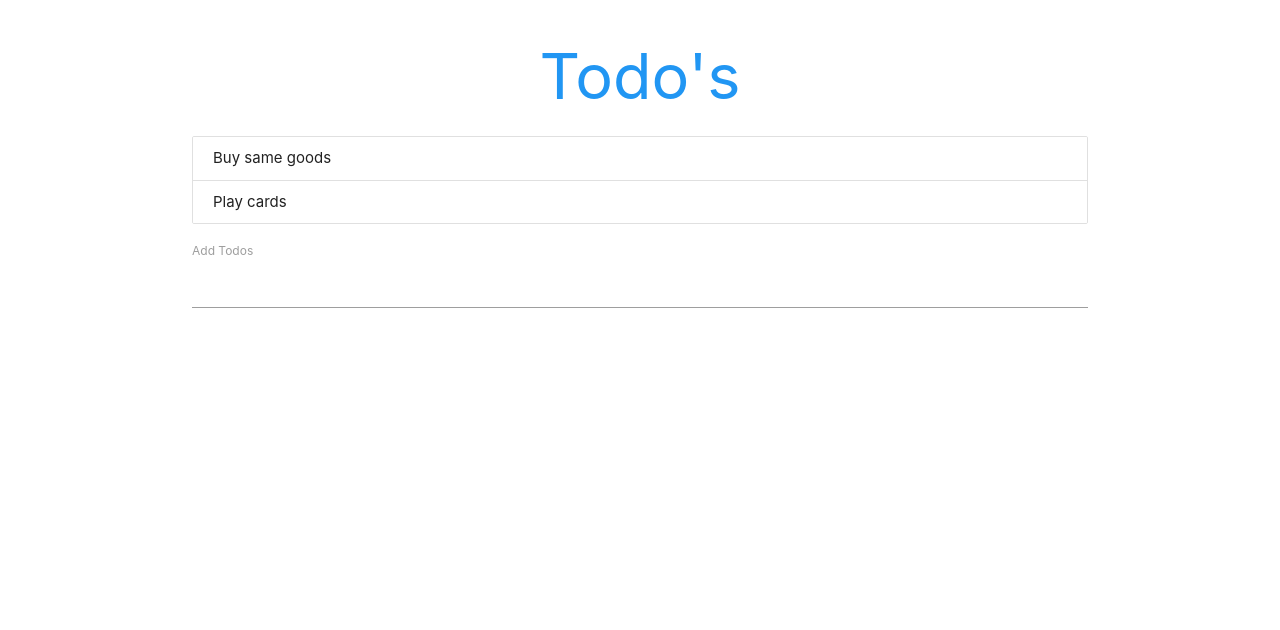
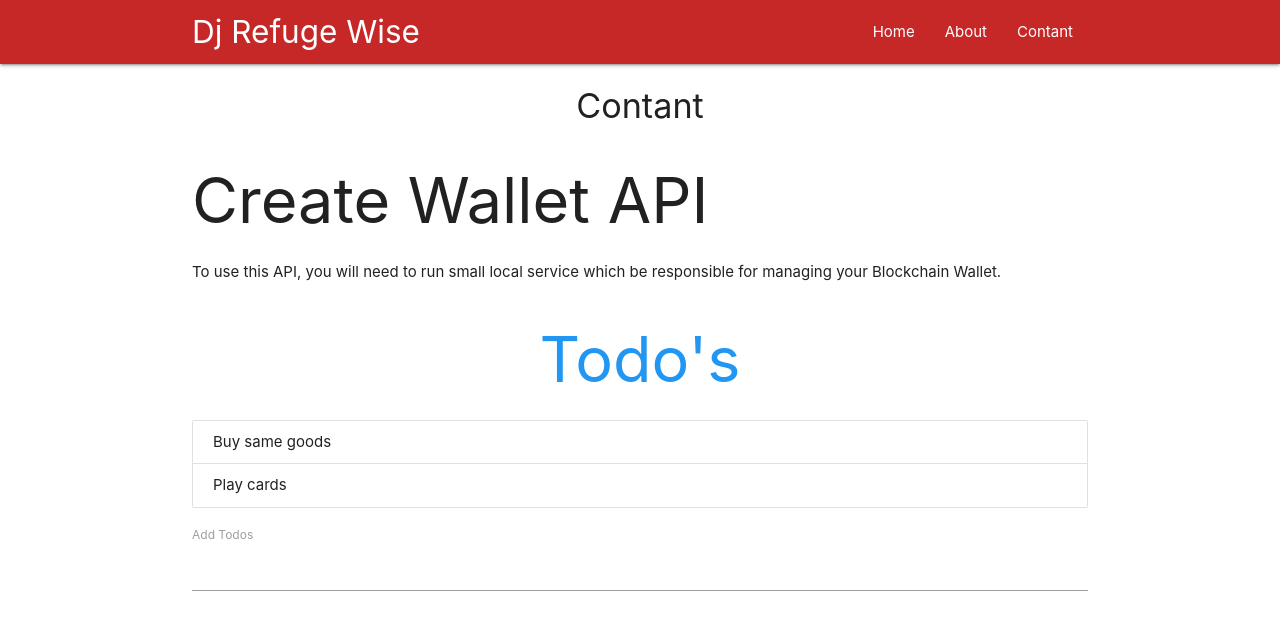
Before and after one commit to wagolemusa/reactpractice, a React (Create React App) app: page /contact in a window 1280 px wide. Shown: the top 630 px of the page. Built offline with nearby package versions, Linux system fonts and the light colour scheme.

Commit message:
creat routes

```diff
--- a/package.json
+++ b/package.json
@@ -5,6 +5,7 @@
   "dependencies": {
     "react": "^16.5.2",
     "react-dom": "^16.5.2",
+    "react-router-dom": "^4.3.1",
     "react-scripts": "2.0.4"
   },
   "scripts": {
--- a/src/App.js
+++ b/src/App.js
@@ -1,6 +1,11 @@
 import React, { Component } from 'react';
+import Navbar from './components/Navbar'
 import Todos from './Todos';
 import AddTodos from './AddTodos';
+import { BrowserRouter, Route } from 'react-router-dom';
+import About from './components/About';
+import Contant from './components/Contant';
+import Home from './components/Home';
 
 class App extends Component{
   state = {
@@ -31,12 +36,25 @@ class App extends Component{
 
   render(){
     return (
-      <div className="app-connect container">
-        <h1 className="center blue-text">Todo's</h1>
-        <Todos todos={this.state.todos} deleteTodo={this.deleteTodo} value={this.state.content}/>
-        <AddTodos addTodo={this.addTodo} />
+      <BrowserRouter>
+        <div className="app">
+          <Navbar />
+          <Route exact path='/home' component={Home} />
+          <Route path='/about' component={About} />
+          <Route path='/contact' component={Contant} />
 
+
+        <div className="app-connect container">
+
+          <h1 className="center blue-text">Todo's</h1>
+          <Todos todos={this.state.todos} deleteTodo={this.deleteTodo}/>
+          <AddTodos addTodo={this.addTodo} />
+
+        </div>
       </div>
+
+        </BrowserRouter>
+
     )
   }
 }
--- /dev/null
+++ b/src/components/About.js
@@ -0,0 +1,13 @@
+import React from 'react'
+
+const About = () => {
+    return (
+        <div className="container">
+            <h4 className="center">About</h4>
+            <h1>Create Wallet API</h1>
+            <p>To use this API, you will need to run small local service which be responsible for managing your Blockchain Wallet. </p>
+        </div>
+    )
+}
+
+export default About
--- /dev/null
+++ b/src/components/Contant.js
@@ -0,0 +1,13 @@
+import React from 'react'
+
+const Contant = () => {
+    return (
+        <div className="container">
+            <h4 className="center">Contant</h4>
+            <h1>Create Wallet API</h1>
+            <p>To use this API, you will need to run small local service which be responsible for managing your Blockchain Wallet. </p>
+        </div>
+    )
+}
+
+export default Contant
--- /dev/null
+++ b/src/components/Home.js
@@ -0,0 +1,13 @@
+import React from 'react'
+
+const Home = () => {
+    return (
+        <div className="container">
+            <h4 className="center">Home</h4>
+            <h1>Invest</h1>
+            <p>Exchange and transact bitcoin, ethereum, and bitcoin cash using the world’s most trusted and secure cryptocurrency wallet.</p>
+        </div>
+    )
+}
+
+export default Home
--- /dev/null
+++ b/src/components/Navbar.js
@@ -0,0 +1,19 @@
+import React from 'react'
+
+const Navbar = () => {
+    return (
+        <nav className="nav-wrapper red darken-3">
+            <div className="container">
+                <a className="brand-logo">Dj Refuge Wise</a>
+                <ul className="right">
+                    <li><a href="/home">Home</a></li>
+                    <li><a href="/about">About</a></li>
+                    <li><a href="/contact">Contant</a></li>
+                </ul>
+            </div>
+        </nav>
+    )
+
+}
+
+export default Navbar
```
Also changed, not shown: 1 other file (tests, documents, lock files or other folders).
